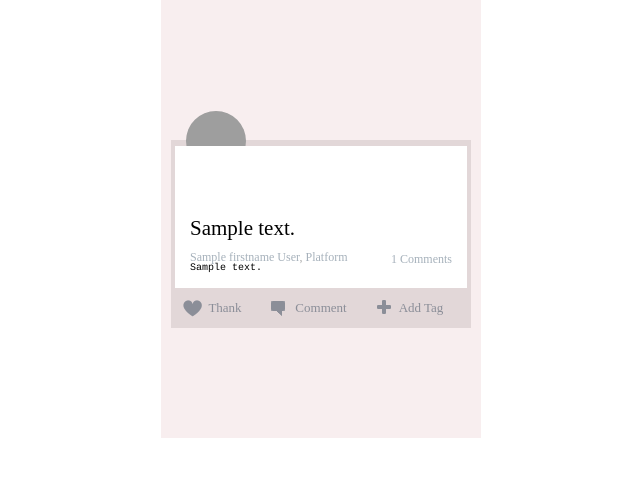
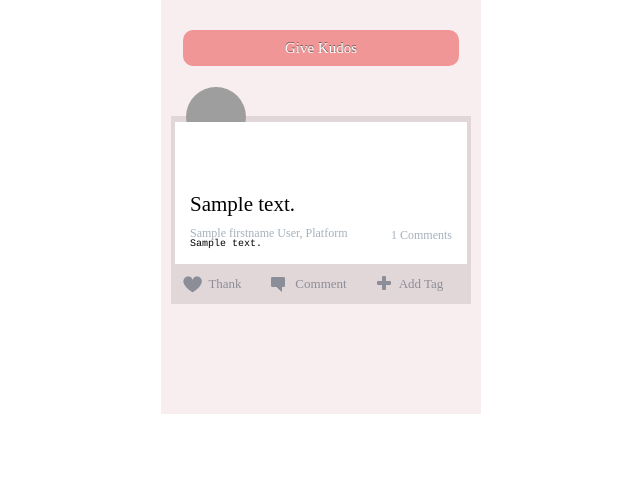
Before and after one commit to mskeving/Kudos, a Flask app: template app/templates/index2.html in a window 1280 px wide. Shown: the top 477 px of the page, without its empty margins (319-959 px from the left). Run offline with Flask 2, Linux system fonts and the light colour scheme; the template is opened without the code that fills it: most values are stand-ins (such as "Sample title", 1, 10 or a date in 2020); parts of the project's set-up code (start-up, migrations or seed data) failed here and were passed over; some libraries are stand-ins or nearby versions; some web fonts are replaced; grey boxes are pictures that could not be loaded.

Commit message:
Add a 'Give kudos' button. It doesn't do anything yet.

```diff
--- a/app/static/css/core.css
+++ b/app/static/css/core.css
@@ -93,7 +93,7 @@ a {
 #main-column {
   background: #f8eeef;
   margin: 0 auto;
-  padding: 140px 0px 100px 0px;
+  padding: 30px 0px 100px 0px;
   text-align: left;
   width: 320px;
 }
@@ -101,7 +101,7 @@ a {
 .post {
   background: #e2d7d8;
   clear: both;
-  margin: 0px 10px 10px 10px;
+  margin: 50px 10px 10px 10px;
   padding-top: 1px;
   width: 300px;
 }
@@ -235,3 +235,24 @@ a.avatar .cropper {
 .post a.addtag-button {
   background: url(img/addtag-button.png) no-repeat 6px 12px;
 }
+
+#post-button {
+	width: 80%;
+	background: rgb(241, 150, 150);
+	height: 16px;
+	margin: 0 auto;
+	border-radius: 10px;
+	font-family: 'museo_sans_700regular';
+	font-size: 15px;
+	text-align: center;
+	padding: 10px;
+
+
+}
+
+.depth {
+	background: #615C5C;
+    -webkit-background-clip: text;
+    color: transparent;
+    text-shadow: rgba(255,255,255,3.5) 0px 1px 0px;
+}
--- a/app/templates/index2.html
+++ b/app/templates/index2.html
@@ -11,10 +11,19 @@
 
 </head>
 <body>
+	<div id="main-column">
+		<a href="#" onclick="showPostModal(); return false;">
+			<div id="post-button">
+				<div class="depth" title="Give Kudos">
+					Give Kudos
+				</div>
+			</div>
+		</a>
 
-    {% for post in parent_posts %}
-      {% include 'post.html' with context %}
-    {% endfor %}
+		{% for post in parent_posts %}
+		  {% include 'post.html' with context %}
+		{% endfor %}
+	</div>
 
 </body>
 </html>
--- a/app/templates/post.html
+++ b/app/templates/post.html
@@ -1,6 +1,5 @@
 
 
-    <div id="main-column">
 
     <div class="post" id="{{post.get('post_id')}}">
       <div class="taggees">
@@ -47,4 +46,3 @@
   </div>
 
   </div>
-  </div>
```
